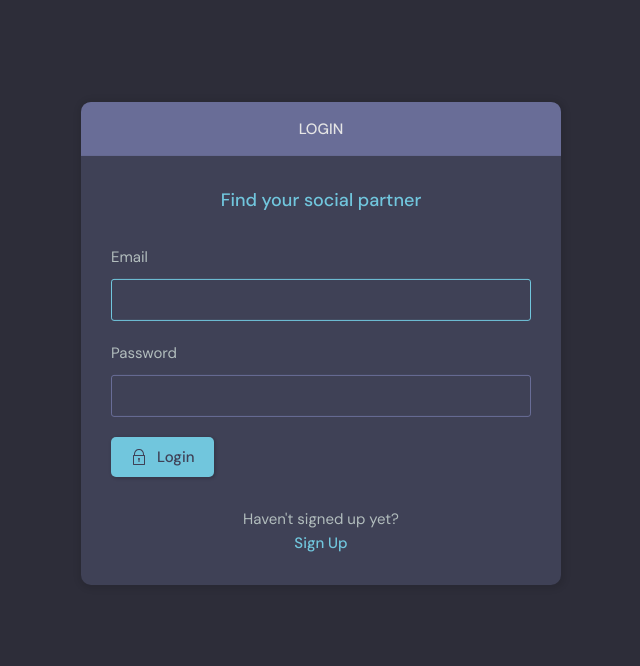
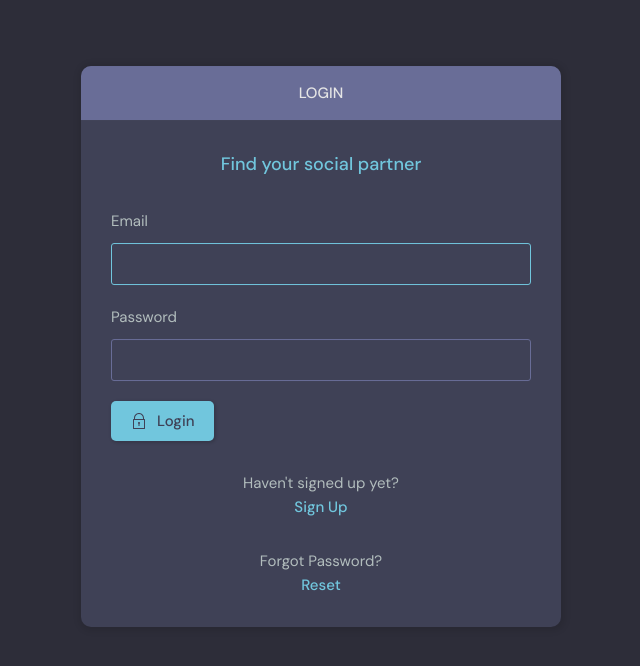
Before and after one commit to Nikagagua/django_project, a Django app: page /login/ in a window 1280 px wide. Shown: the part 76-742 px from the top of the page, without its empty margins (319-959 px from the left). Run offline with Django 4.2, Linux system fonts and the light colour scheme.

Commit message:
Added Password Reset function

```diff
--- a/base/templates/base/login.html
+++ b/base/templates/base/login.html
@@ -47,6 +47,10 @@
                         <p>Haven't signed up yet?</p>
                         <a href="{% url 'register' %}" class="btn btn--link">Sign Up</a>
                     </div>
+                    <div class="auth__action">
+                        <p>Forgot Password?</p>
+                        <a href="{% url 'reset_password' %}" class="btn btn--link">Reset</a>
+                    </div>
                 </div>
             </div>
         </div>
--- /dev/null
+++ b/base/templates/base/password_reset_done.html
@@ -0,0 +1,5 @@
+<h3>Password Reset Complete</h3>
+
+<p>Your password has been set. You may go ahead and log in now</p>
+
+<a href="{% url 'login' %}">Log In</a>
--- /dev/null
+++ b/base/templates/base/password_reset_sent.html
@@ -0,0 +1,4 @@
+<h3>Password Reset Sent</h3>
+
+<p>We've emailed you instructions for setting your password, if an account exists with the email you entered. You should receive them shortly.</p>
+<p>If you don't receive an email, please make sure you've entered the address you registered with, and check your spam folder.</p>
--- a/base/urls.py
+++ b/base/urls.py
@@ -2,6 +2,7 @@ from django.conf import settings
 from django.conf.urls.static import static
 from django.urls import path
 from . import views
+from django.contrib.auth import views as auth_views
 
 urlpatterns = [
     path('login/', views.login_page, name='login'),
@@ -12,6 +13,11 @@ urlpatterns = [
     path('room/<int:pk>/', views.room, name='room'),
     path('profile/<int:pk>/', views.user_profile, name='user-profile'),
     path('update-user/', views.update_user, name='update-user'),
+
+    path('reset-password/', auth_views.PasswordResetView.as_view(template_name='base/password_reset.html'), name='reset_password'),
+    path('reset-password-sent/', auth_views.PasswordResetDoneView.as_view(template_name='base/password_reset_sent.html'), name='password_reset_done'),
+    path('reset/<uidb64>/<token>/', auth_views.PasswordResetConfirmView.as_view(template_name='base/password_reset_form.html'), name='password_reset_confirm'),
+    path('reset-password-complete/', auth_views.PasswordResetCompleteView.as_view(template_name='base/password_reset_done.html'), name='password_reset_complete'),
 
     path('create-room/', views.create_room, name='create-room'),
     path('update-room/<int:pk>/', views.update_room, name='update-room'),
--- a/base/views.py
+++ b/base/views.py
@@ -1,6 +1,5 @@
 from django.shortcuts import render, redirect
 from django.http import HttpResponse
-from django import forms
 from django.contrib.auth.decorators import login_required
 from django.db.models import Q, Count
 from django.contrib.auth import authenticate, login, logout
@@ -30,10 +29,7 @@ def login_page(request):
             try:
                 user_exists = User.objects.get(email=email)
             except ObjectDoesNotExist as e:
-                user_exists = None
-
-            if user_exists is None:
-                messages.error(request, 'Username or password does not exist.')
+                user_exists = messages.error(request, 'Email or password does not exist.')
                 return redirect(LOGIN_PAGE)
 
             user = authenticate(request, email=email, password=password)
@@ -44,7 +40,7 @@ def login_page(request):
                 login(request, user)
                 return redirect(HOME_PAGE)
             else:
-                messages.error(request, 'Username or password does not exist.')
+                messages.error(request, 'Email or password does not exist.')
                 return redirect(LOGIN_PAGE)
 
     context = {
@@ -75,8 +71,10 @@ def register_page(request):
             error_messages = []
             for field, errors in form.errors.items():
                 for error in errors:
-                    if field == 'username' and 'unique' in error.lower():
+                    if field == 'email' and 'unique' in error.lower():
                         error_messages.append('Email already exists.')
+                    elif field == 'username' and 'unique' in error.lower():
+                        error_messages.append('Username already exists.')
                     elif field == 'password1' and 'password' in error.lower():
                         error_messages.append(
                             'The password you entered does not meet the requirements. '
```
Also changed, not shown: base/templates/base/password_reset.html (added, +8 -0 lines), base/templates/base/password_reset_form.html (added, +9 -0 lines), study_network_project/settings.py (+10 -1 lines), db.sqlite3.
